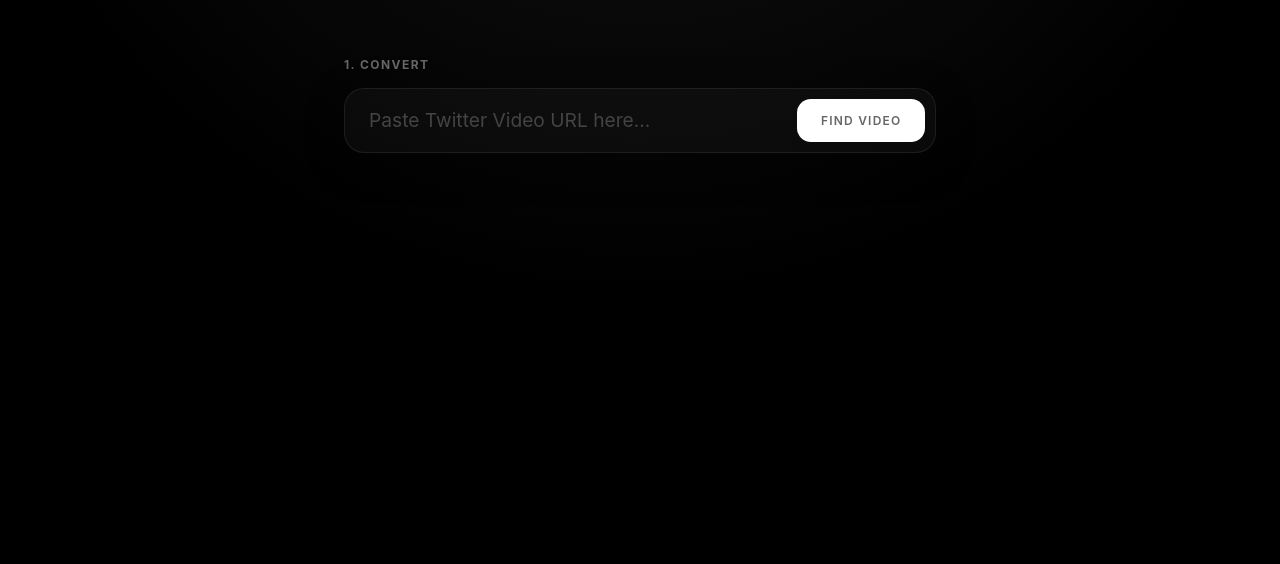
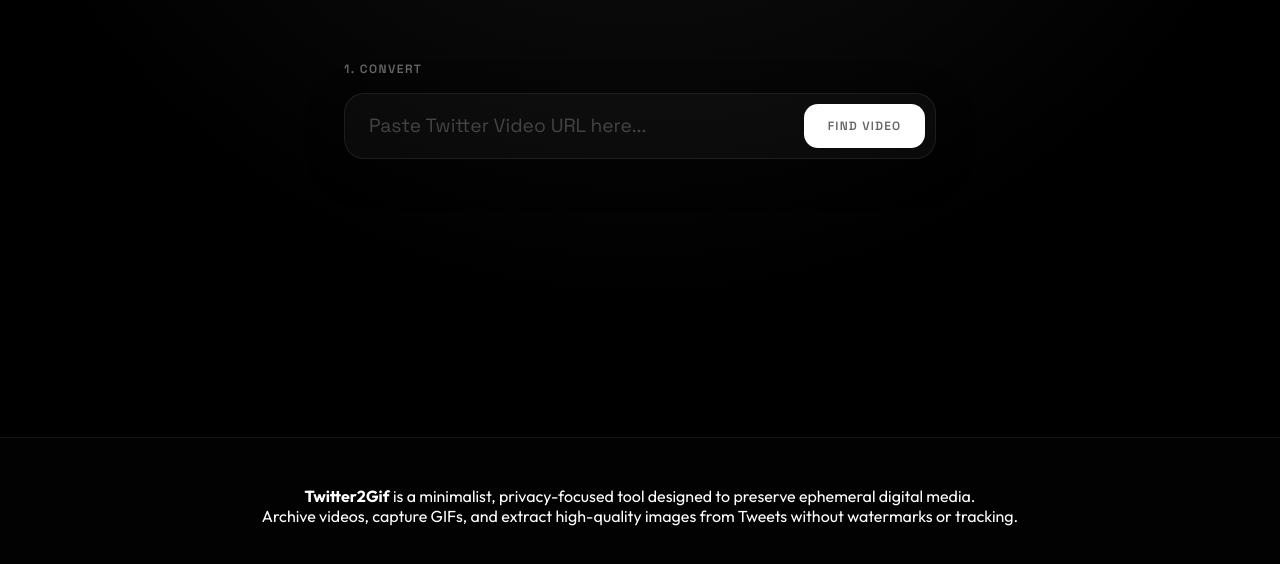
Before and after one commit to jasonm066/twitter2gif, a website: page public/index.html in a window 1280 px wide. Shown: the part 226-790 px from the top of the page. Drawn offline with Linux system fonts and the light colour scheme.

```diff
--- a/public/index.html
+++ b/public/index.html
@@ -7,9 +7,12 @@
     <title>Twit2Gif - Premium Twitter to GIF Converter</title>
     <meta name="description" content="Convert Twitter videos to high-quality GIFs directly in your browser.">
 
+    <!-- Google Fonts -->
     <link rel="preconnect" href="https://fonts.googleapis.com">
     <link rel="preconnect" href="https://fonts.gstatic.com" crossorigin>
-    <link href="https://fonts.googleapis.com/css2?family=Inter:wght@300;400;500&display=swap" rel="stylesheet">
+    <link
+        href="https://fonts.googleapis.com/css2?family=Outfit:wght@300;400;500;700&family=Space+Grotesk:wght@300;400;600&display=swap"
+        rel="stylesheet">
 
     <link rel="stylesheet" href="style.css?v=2">
     <!-- gif.js library -->
@@ -106,7 +109,14 @@
         </div>
     </main>
 
-
+    <footer>
+        <div class="footer-content">
+            <p><strong>Twitter2Gif</strong> is a minimalist, privacy-focused tool designed to preserve ephemeral digital
+                media.</p>
+            <p>Archive videos, capture GIFs, and extract high-quality images from Tweets without watermarks or tracking.
+            </p>
+        </div>
+    </footer>
 
     <script src="script.js?v=4"></script>
 </body>
```
